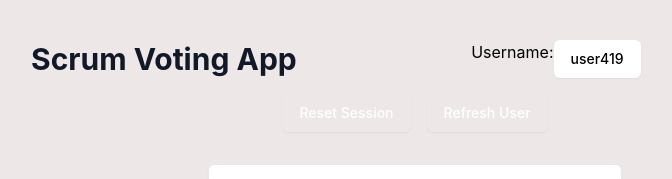
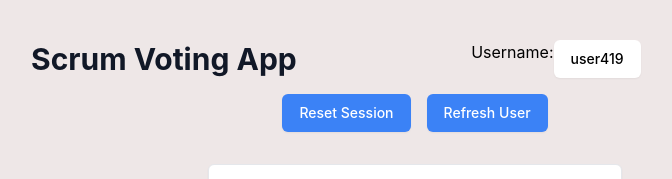
Before and after one commit to Exlite29/scrum-voting-app, a React (Create React App) app: page / in a window 1280 px wide. Shown: the top 179 px of the page, without its empty margins (225-897 px from the left). Built offline with nearby package versions, Linux system fonts and the light colour scheme; no server answers; the database is empty.

Commit message:
color change

```diff
--- a/src/components/Button/Button.js
+++ b/src/components/Button/Button.js
@@ -1,10 +1,18 @@
 import React from "react";
 
 const Button = ({ label, onClick, color }) => {
+  const backgroundColorClass = color === "red" ? "bg-red-500" : "bg-blue-500";
+
   return (
     <button
       onClick={onClick}
-      className={`inline-flex items-center px-4 py-2 border border-transparent rounded-md shadow-sm text-sm font-medium text-white bg-${color}-500 hover:bg-${color}-600 focus:outline-none focus:ring-2 focus:ring-offset-2 focus:ring-${color}-500`}
+      className={`inline-flex items-center px-4 py-2 border border-transparent rounded-md shadow-sm text-sm font-medium text-white ${backgroundColorClass} hover:${backgroundColorClass.replace(
+        "500",
+        "600"
+      )} focus:outline-none focus:ring-2 focus:ring-offset-2 ${backgroundColorClass.replace(
+        "500",
+        "500"
+      )}`}
     >
       {label}
     </button>
--- a/src/components/Header/userName.js
+++ b/src/components/Header/userName.js
@@ -99,13 +99,13 @@
           <Button
             label="Reset Session"
             onClick={handleResetSession}
-            color="red"
+            className="bg-red-500"
           />
-          <span className="mx-2"></span> {/* Add a space between the buttons */}
+          <span className="mx-2"></span>
           <Button
             label="Refresh User"
             onClick={handleRefreshUser}
-            color="blue"
+            color="bg-blue-500"
           />
         </div>
 
```
